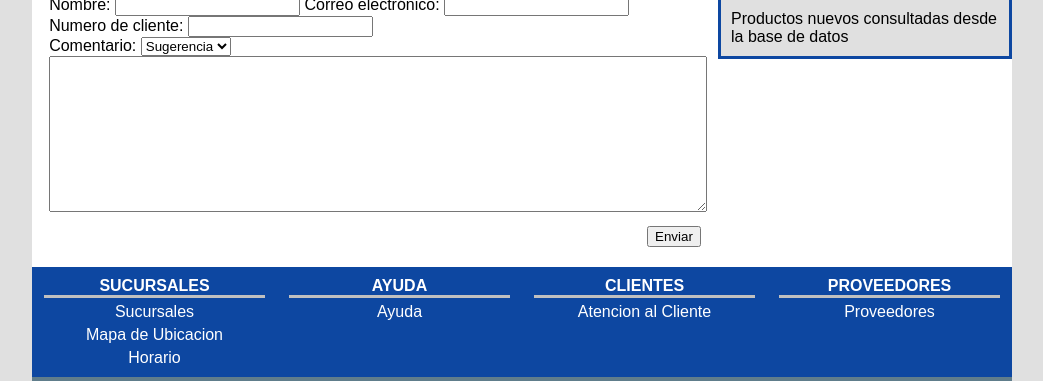
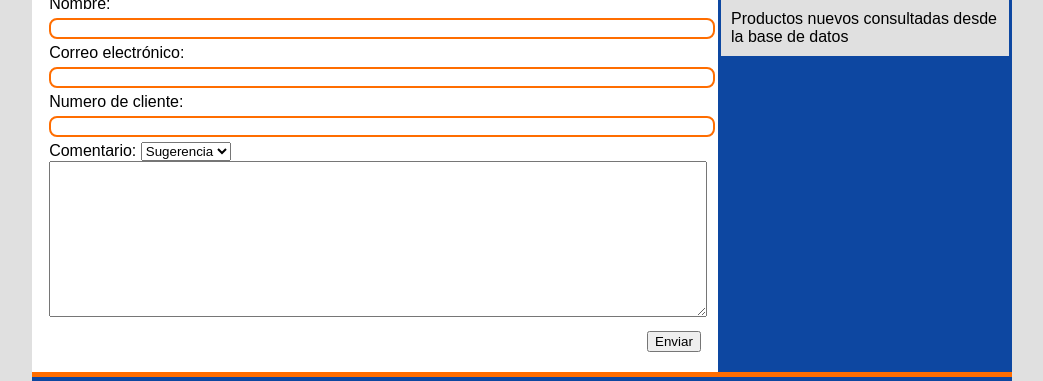
Before and after one commit to julio93wolf/PrograWebVerano, a plain HTML site: page AbarroteraGalaxia/contacto.html in a window 1280 px wide. Shown: the part 388-769 px from the top of the page, without its empty margins (118-1161 px from the left). Drawn offline with Linux system fonts and the light colour scheme.

Commit message:
Mejoras Formulario Contacto

```diff
--- a/AbarroteraGalaxia/contacto.html
+++ b/AbarroteraGalaxia/contacto.html
@@ -41,13 +41,11 @@
 				<div id="info">
 					<h1>Contacto</h1>
 					<form action="enviar.php" method="POST">
-						<div id="datos_personales">
+						<div id="datos">
 							<label>Nombre:</label>
 							<input type="text" name="nombre" />
 							<label>Correo electrónico:</label>
-							<input type="email" name="email" />
-						</div>
-						<div id="no_cliente">
+							<input type="email" name="email" /><br />
 							<label>Numero de cliente:</label>
 							<input type="text" name="nocliente" />
 						</div>
--- a/AbarroteraGalaxia/css/main.css
+++ b/AbarroteraGalaxia/css/main.css
@@ -35,11 +35,12 @@ nav{
 #content{
 	width: 100%;
 	float: left;
-	background-color: white;
+	background-color: #0d47a1;
 }
 section{
 	width: 70%;
 	float: left;
+	background-color: white;
 }
 #info{
 	width: 95%;
@@ -120,6 +121,9 @@ footer{
 	width: 100%;
 	float: left;
 	background-color: #0d47a1;
+	border-top-style: solid;
+	border-top-width: 5px;
+	border-top-color: #ff6d00;
 }
 nav ul{
 	list-style-type: none;
@@ -157,7 +161,7 @@ nav ul li a:hover{
 	padding-top: 110px;
 }
 #login ul li a{
-	color: black;
+	color: white;
 	display: block;
 	text-transform: uppercase;
 	text-decoration: none;
@@ -178,7 +182,7 @@ nav ul li a:hover{
 	background-color: #ffd740;
 	border-color:#0d47a1;
 	color: black;
-	transition-property: background-color;
+	transition-property: background-color color;
   transition-duration: 0.8s;
 }
 #busqueda form input{
@@ -255,14 +259,24 @@ nav ul li a:hover{
 	border-top-left-radius: 50%;
 }
 
-#datos_personales{
+#info form{
+	width: 100%;
+}
+
+#datos{
 	width: 100%;
 	float: left;
+	margin: auto;
 }
 
-#no_cliente{
-	width: 100%;
-	float: left;
+#datos input{
+	border: 2px solid #ff6d00;
+    border-radius: 8px;
+    padding-left: 5px;
+    padding-right: 5px;
+    margin-top: 5px;
+    margin-bottom:5px;
+    width: 100%;
 }
 
 #asunto{
```
Also changed, not shown: AbarroteraGalaxia/quienes_somos.html (+3 -5 lines).
